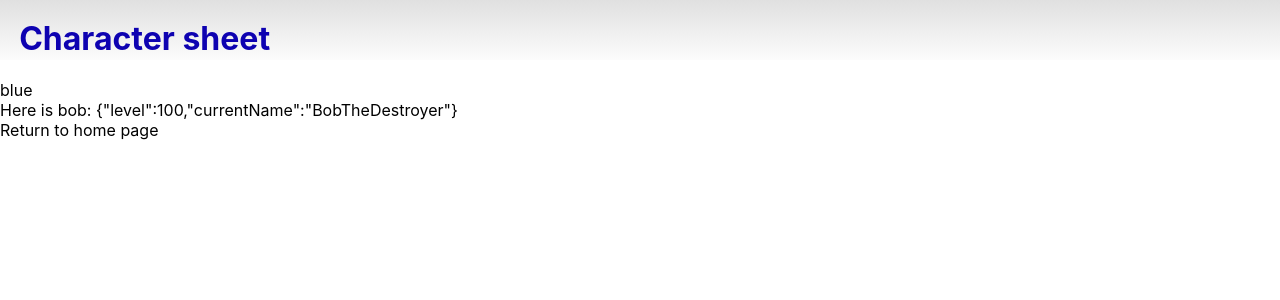
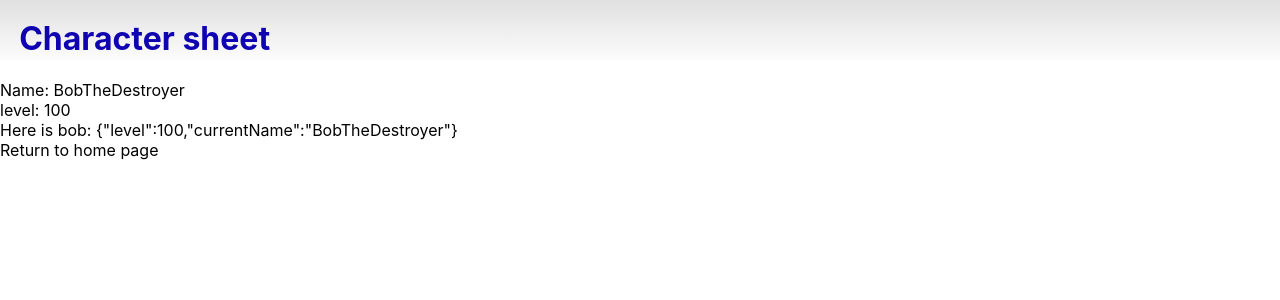
Before and after one commit to bradlet/thompson_learn_solana_fe, a Next.js app: page /web3/character in a window 1280 px wide. Shown: the top 300 px of the page. Built offline with nearby package versions, Linux system fonts and the light colour scheme.

Commit message:
Pull in test stat fixture, but prob have to switch to client side fetching

```diff
--- a/pages/web3/character.tsx
+++ b/pages/web3/character.tsx
@@ -6,23 +6,20 @@ import { TEST_STATS } from "../../helpers/fixtures";
 // console.log(solanaW3);
 
 export async function getServerSideProps(context: any) {
-    const test = {
-        color: "blue"
-    }
-
     return {
         props: {
-            data: test
+            data: TEST_STATS
         }
     }
 }
 
-const Character: NextPage = ({ data }: any) => {
+const Character: NextPage = ({data}: any) => {
   return (
     <div>
       <TopBar pageTitle="Character sheet" />
       <main>
-          {data.color}
+          Name: {data.currentName} <br/>
+          level: {data.level}
           <div>
             <p>Here is bob: {JSON.stringify(TEST_STATS)}</p>
           </div>
```
